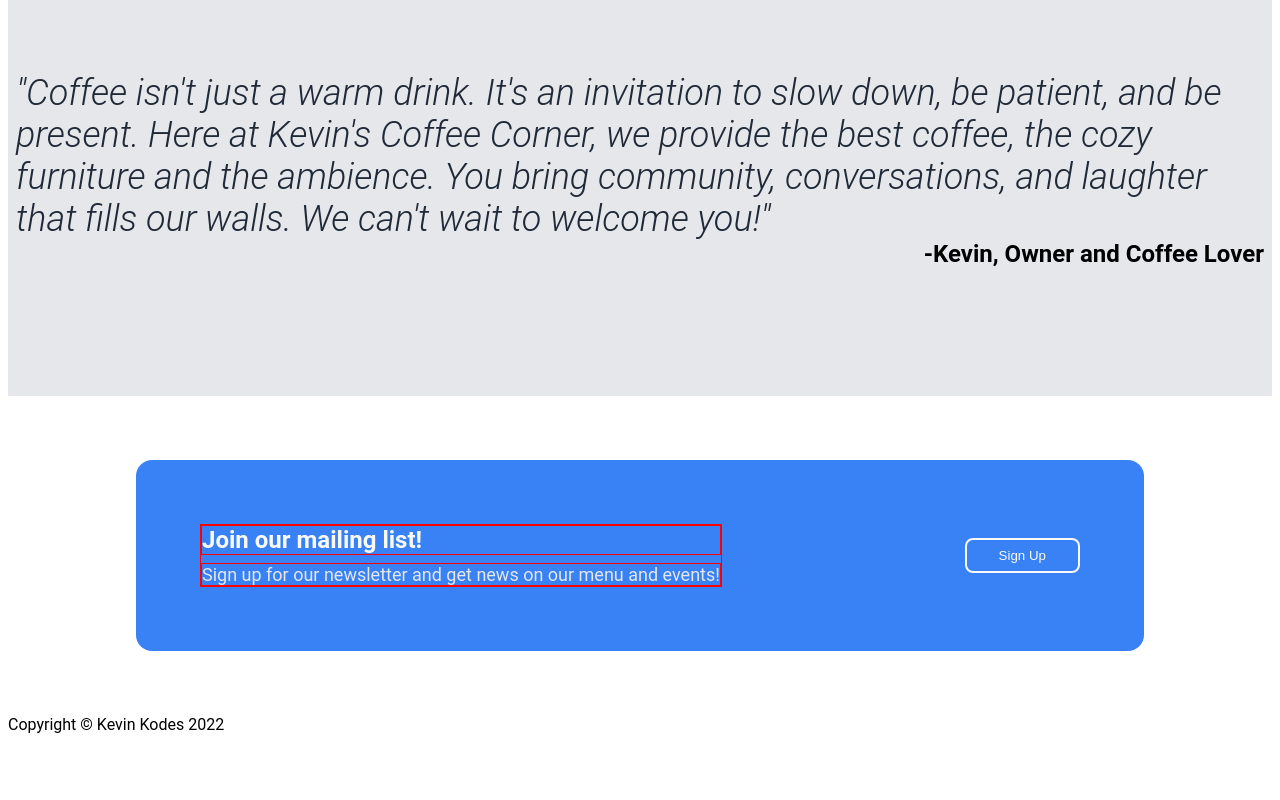
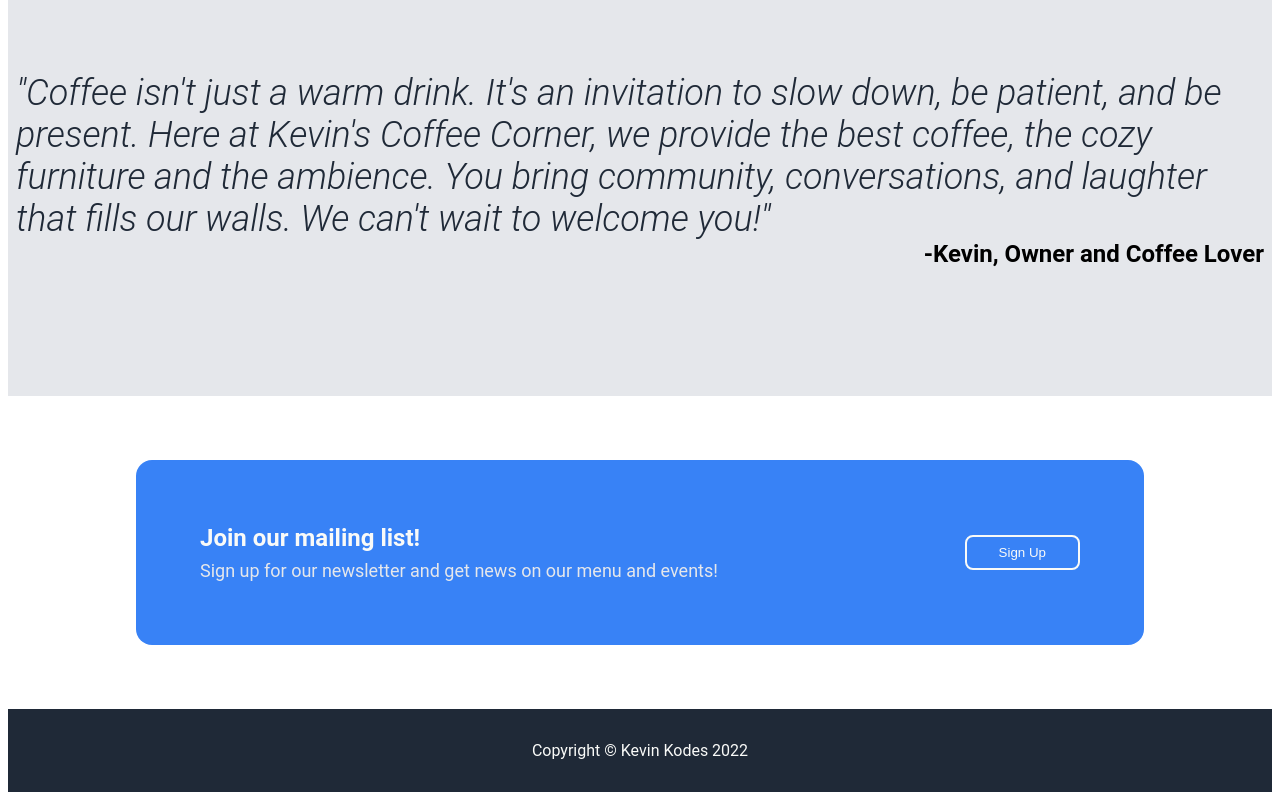
Before and after one commit to kevin-kodes-404/landing-page, a plain HTML site: page index.html in a window 1280 px wide. Shown: the part 1381-2181 px from the top of the page. Before the commit the page ends 2123 px from the top, so only its background shows below. Drawn offline with Linux system fonts and the light colour scheme.

Commit message:
Remove debugging red borders and style footer

```diff
--- a/style.css
+++ b/style.css
@@ -136,17 +136,14 @@ button {
     font-weight: 700;
     color: #f9faf8;
     margin-bottom: 8px;
-    border: 1px solid red;
 }
 
 .action-text-cont {
-    border: 1px solid red;
 }
 
 .action-call {
     font-size: 18px;
     color: #e5e7eb;
-    border: 1px solid red;
 }
 
 .action-cont button {
@@ -157,3 +154,12 @@ button {
     max-height: 50px;
     color:#f9faf8
 }
+
+.footer {
+    background-color: #1F2937;
+    text-align: center;
+    font-size: 16px;
+    color: #f9faf8;
+    padding-top: 32px;
+    padding-bottom: 32px;
+}
```
